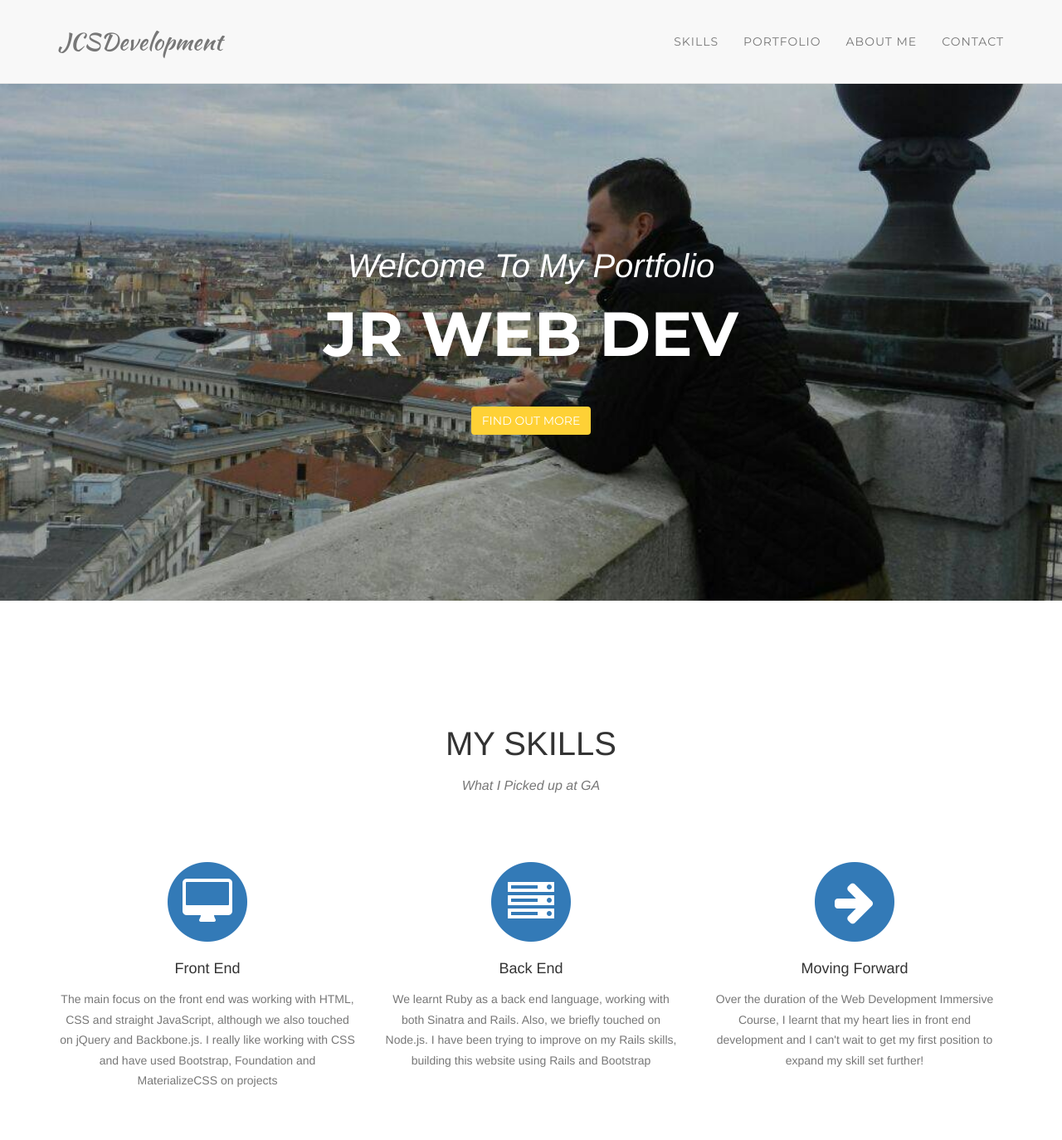
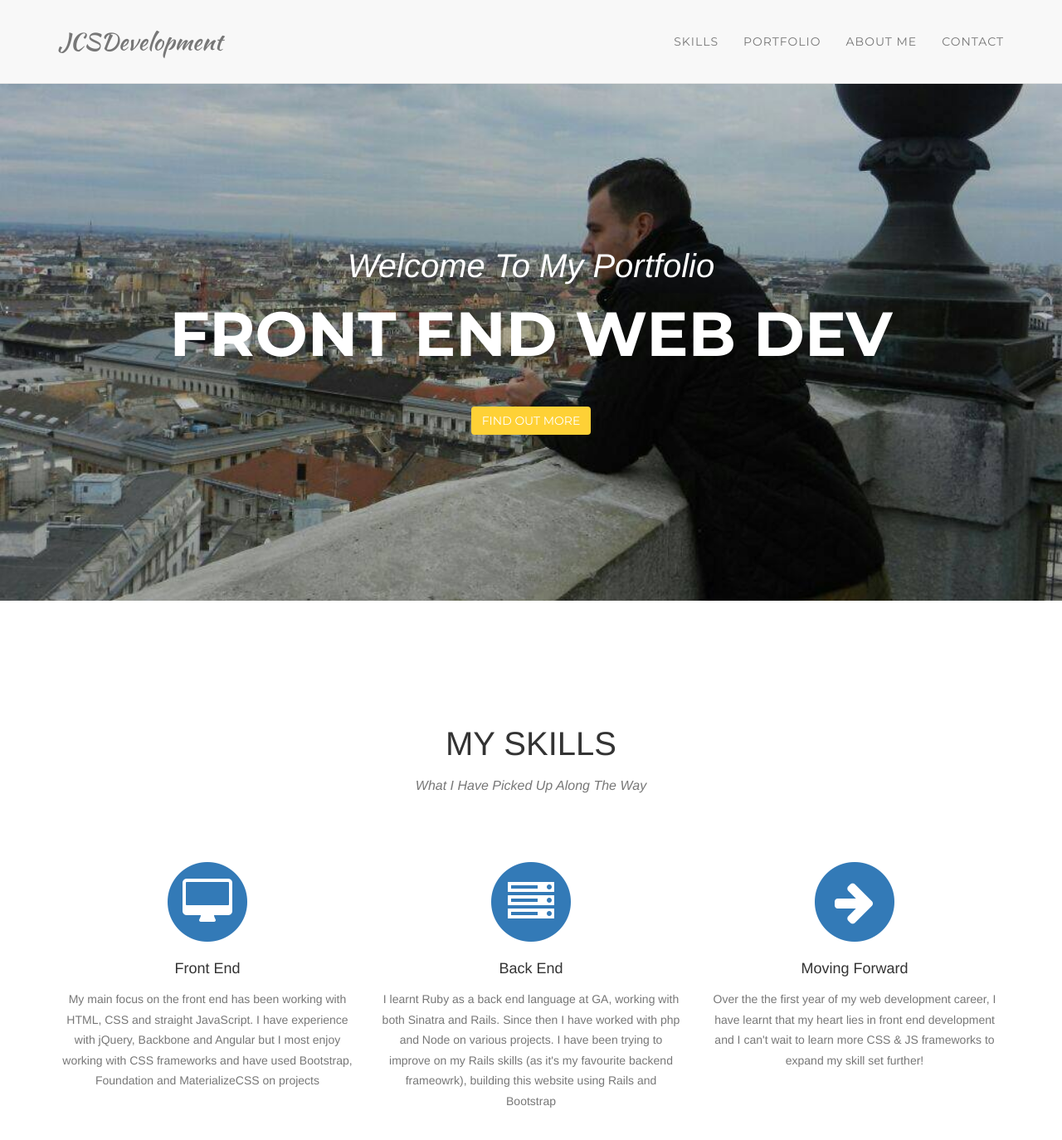
Before and after one commit to JoshSutcliffe/gh-portfolio, a Jekyll site: the page built from index.html, in a window 1280 px wide and 1400 px high. Shown: the top 1374 px of the window at 83% size. Built offline with Jekyll 4.4.1, drawn with Linux system fonts in a browser that asks for light colours; nearby versions of some CDN libraries; some web fonts are replaced; some of the changed text lies outside the part shown.

Commit message:
final changes to site for abdulla

```diff
--- a/Gemfile
+++ b/Gemfile
@@ -1,5 +1,5 @@
 source 'https://rubygems.org'
-
+gem "jekyll", "3.2.1"
 require 'json'
 require 'open-uri'
 versions = JSON.parse(open('https://pages.github.com/versions.json').read)
--- a/index.html
+++ b/index.html
@@ -7,7 +7,7 @@ layout: default
     <div class="container">
         <div class="intro-text">
             <div class="intro-lead-in">Welcome To My Portfolio</div>
-            <div class="intro-heading">Jr Web Dev</div>
+            <div class="intro-heading">Front End Web Dev</div>
             <a href="#services" class="page-scroll btn btn-xl">Find Out More</a>
         </div>
     </div>
@@ -19,7 +19,7 @@ layout: default
         <div class="row">
             <div class="col-lg-12 text-center">
                 <h2 class="section-heading">My Skills</h2>
-                <h3 class="section-subheading text-muted">What I Picked up at GA</h3>
+                <h3 class="section-subheading text-muted">What I Have Picked Up Along The Way</h3>
             </div>
         </div>
         <div class="row text-center">
@@ -29,7 +29,7 @@ layout: default
                     <i class="fa fa-desktop fa-stack-1x fa-inverse"></i>
                 </span>
                 <h4 class="service-heading">Front End</h4>
-                <p class="text-muted">The main focus on the front end was working with HTML, CSS and straight JavaScript, although we also touched on jQuery and Backbone.js. I really like working with CSS and have used Bootstrap, Foundation and MaterializeCSS on projects</p>
+                <p class="text-muted">My main focus on the front end has been working with HTML, CSS and straight JavaScript. I have experience with jQuery, Backbone and Angular but I most enjoy working with CSS frameworks and have used Bootstrap, Foundation and MaterializeCSS on projects</p>
             </div>
             <div class="col-md-4">
                 <span class="fa-stack fa-4x">
@@ -37,7 +37,7 @@ layout: default
                     <i class="fa fa-server fa-stack-1x fa-inverse"></i>
                 </span>
                 <h4 class="service-heading">Back End</h4>
-                <p class="text-muted">We learnt Ruby as a back end language, working with both Sinatra and Rails. Also, we briefly touched on Node.js. I have been trying to improve on my Rails skills, building this website using Rails and Bootstrap</p>
+                <p class="text-muted">I learnt Ruby as a back end language at GA, working with both Sinatra and Rails. Since then I have worked with php and Node on various projects. I have been trying to improve on my Rails skills (as it's my favourite backend frameowrk), building this website using Rails and Bootstrap</p>
             </div>
             <div class="col-md-4">
                 <span class="fa-stack fa-4x">
@@ -45,7 +45,7 @@ layout: default
                     <i class="fa fa-arrow-right fa-stack-1x fa-inverse"></i>
                 </span>
                 <h4 class="service-heading">Moving Forward</h4>
-                <p class="text-muted">Over the duration of the Web Development Immersive Course, I learnt that my heart lies in front end development and I can't wait to get my first position to expand my skill set further!</p>
+                <p class="text-muted">Over the the first year of my web development career, I have learnt that my heart lies in front end development and I can't wait to learn more CSS & JS frameworks to expand my skill set further!</p>
             </div>
         </div>
     </div>
@@ -89,6 +89,22 @@ layout: default
                     <p class="text-muted">A Smarter Shows Production</p>
                 </div>
             </div>
+        </div>
+        <div class="row">
+            <div class="col-md-6 portfolio-item">
+                <a href="http://www.foam-expo.com/" class="portfolio-link" data-toggle="modal" target="_blank">
+                    <div class="portfolio-hover">
+                      <div class="portfolio-hover-content">
+                          <i class="fa fa-plus fa-3x"></i>
+                      </div>
+                    </div>
+                    <img src="static/images/foam-new.png" class="img-responsive" alt="">
+                </a>
+                <div class="portfolio-caption">
+                    <h4>Foam Expo</h4>
+                    <p class="text-muted">Another Smarter Shows Production</p>
+                </div>
+            </div>
             <div class="col-md-6 portfolio-item">
                 <a href="https://codingfornoobies.wordpress.com/" class="portfolio-link" data-toggle="modal" target="_blank">
                     <div class="portfolio-hover">
@@ -101,20 +117,6 @@ layout: default
                 <div class="portfolio-caption">
                     <h4>CodingForNoobies</h4>
                     <p class="text-muted">A blog following my coding expriences</p>
-                </div>
-            </div>
-            <div class="col-md-6 portfolio-item">
-                <a href="http://www.foam-expo.com/" class="portfolio-link" data-toggle="modal" target="_blank">
-                    <div class="portfolio-hover">
-                      <div class="portfolio-hover-content">
-                          <i class="fa fa-plus fa-3x"></i>
-                      </div>
-                    </div>
-                    <img src="static/images/foam.png" class="img-responsive" alt="">
-                </a>
-                <div class="portfolio-caption">
-                    <h4>Foam Expo</h4>
-                    <p class="text-muted">Another Smarter Shows Production</p>
                 </div>
             </div>
         </div>
@@ -185,7 +187,7 @@ layout: default
                                 <h4 class="subheading">Development</h4>
                             </div>
                             <div class="timeline-body">
-                                <p class="text-muted">My flat mate in Melbourne took the GA Web Development Immersive Course and got a job as a back end developer. After trying and hating the corporate world, I began playing around on my laptop with my flat mate. After three months or so, I knew it was what I wanted to do</p>
+                                <p class="text-muted">My flat mate in Melbourne took the three month GA Web Development Immersive Course and after trying and hating the corporate world, I took the plunge myself. Since then I have gotten full time work as a web developer</p>
                             </div>
                         </div>
                     </li>
```
Also changed, not shown: Gemfile.lock, 2 other files.
